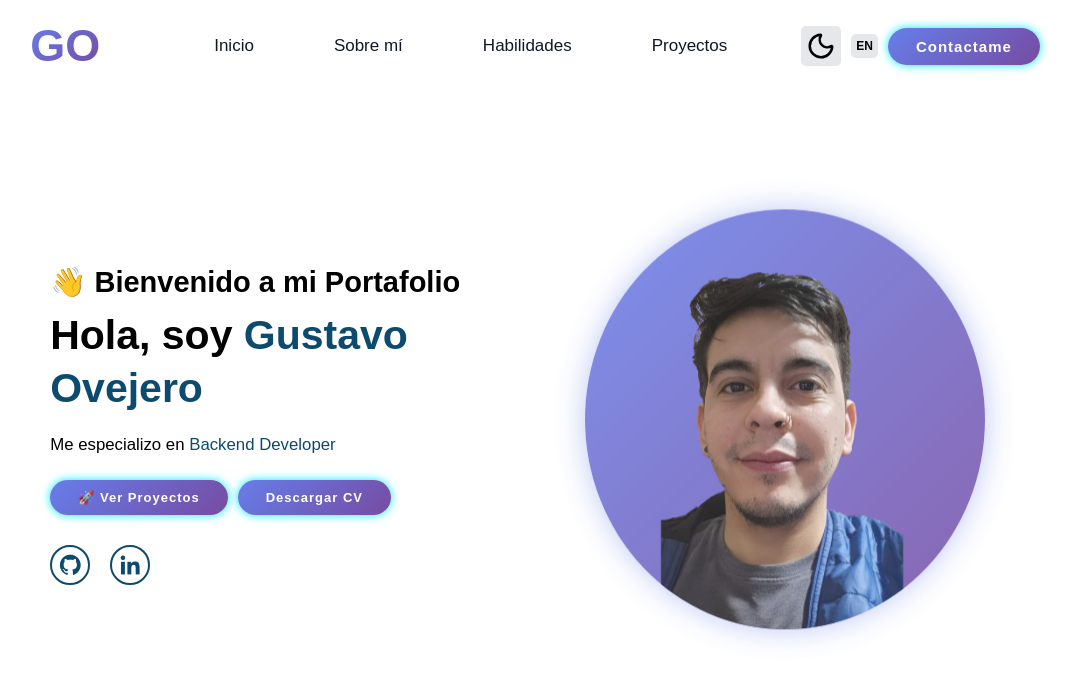
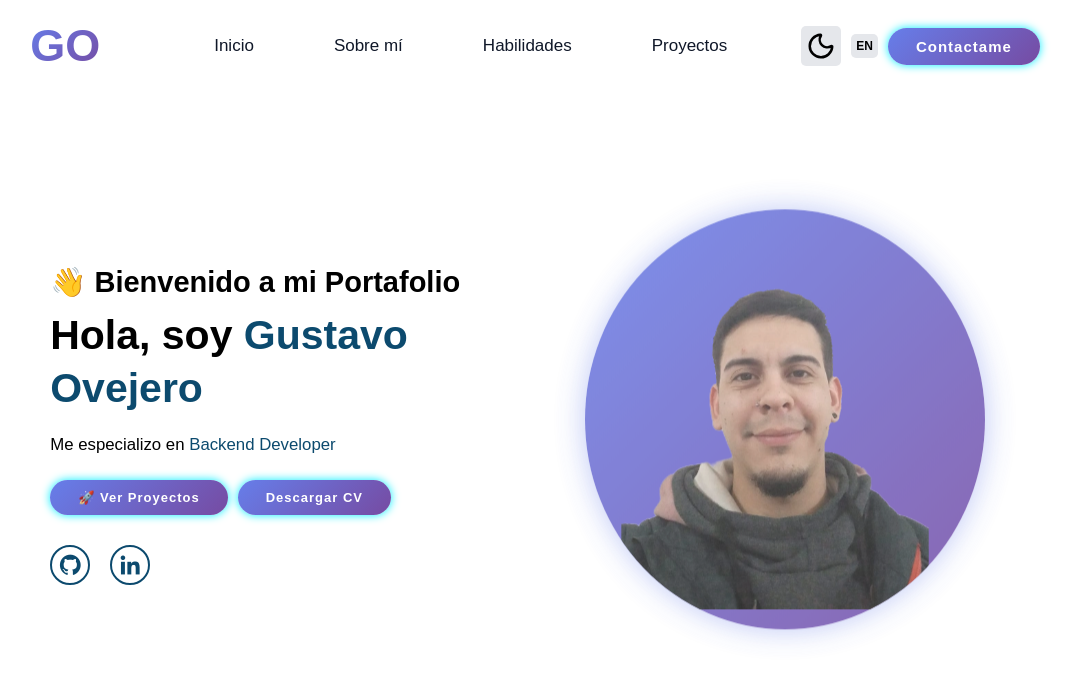
Before and after one commit to ovejero92/ovejero-portfolio, a Next.js app: page / in a window 1280 px wide. Shown: the top 680 px of the page, without its empty margins (105-1183 px from the left). Built offline with nearby package versions, Linux system fonts and the light colour scheme; a web font is replaced by a local one.

Commit message:
new picture

```diff
--- a/src/styles/index.css
+++ b/src/styles/index.css
@@ -8,8 +8,8 @@
 @media (max-width: 1400px) {
   .img-perfil {
     left: 30px;
-    top: 120px;
-    transform: scale(1.4);
+    top: 75px;
+    transform: scale(1.1);
   }
 }
 /* Desktop */
```
Also changed, not shown: public/perfil.webp.
